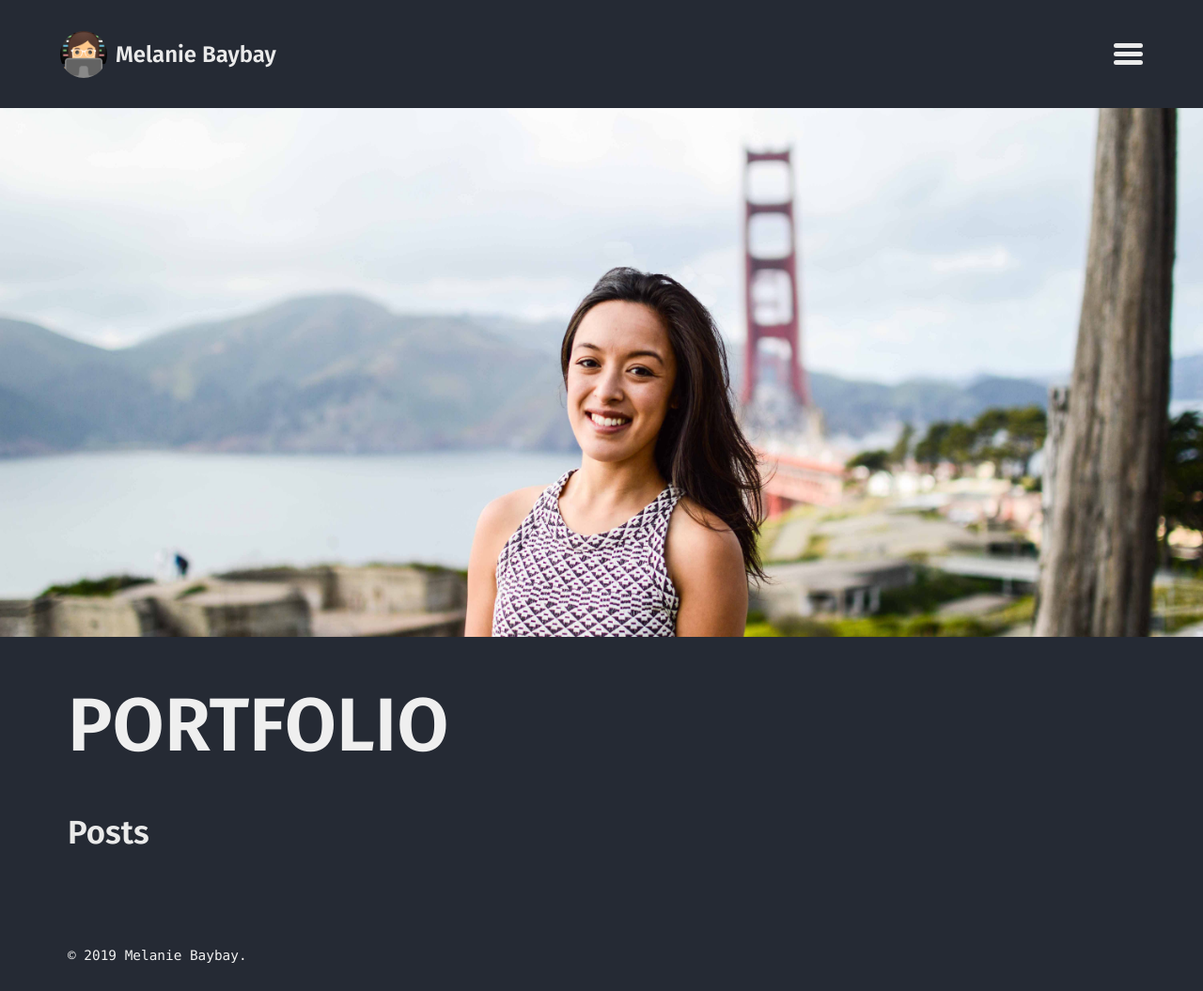
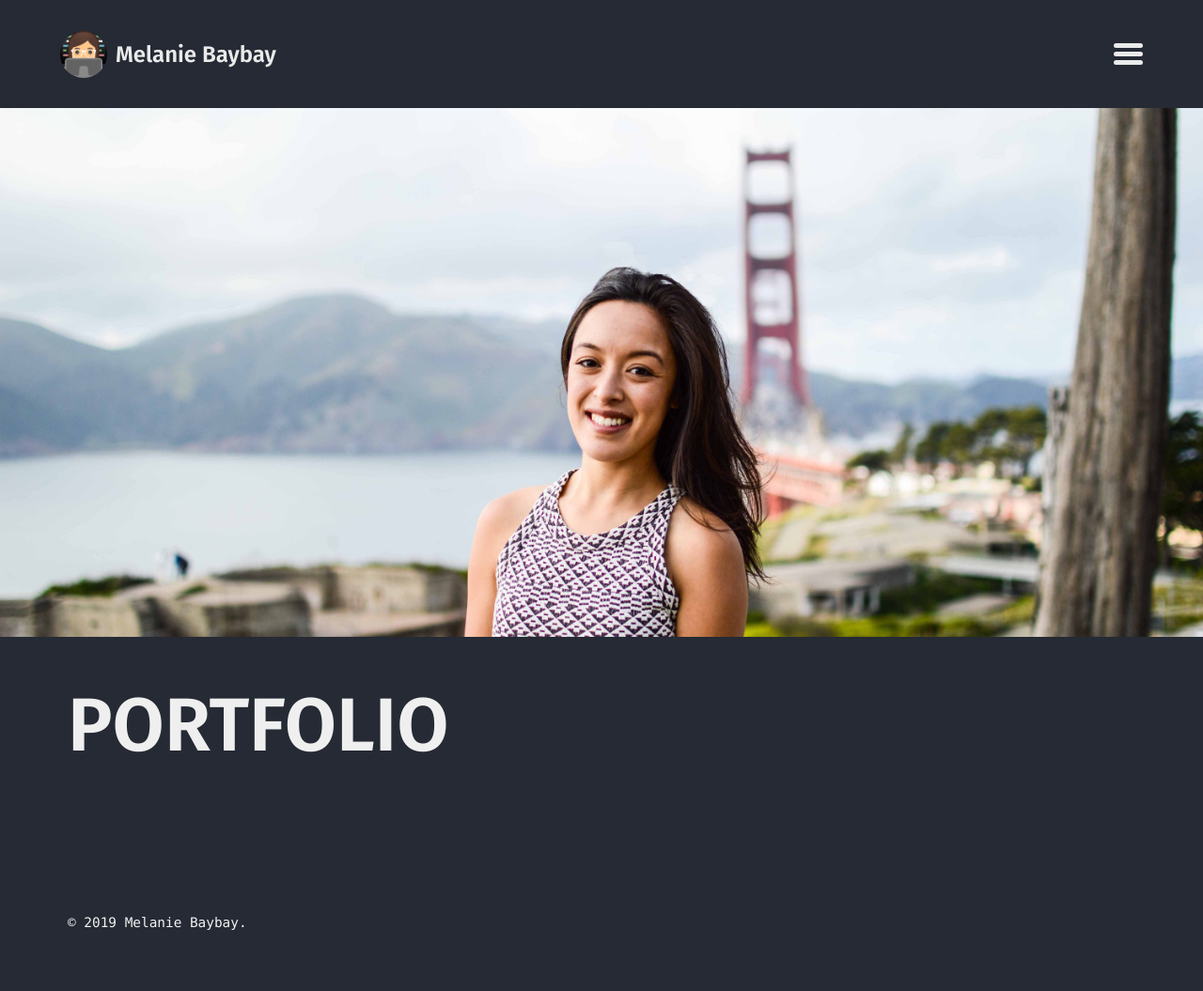
Before and after one commit to mbaybay/mbaybay.github.io, a Jekyll site: the page built from index.html, in a window 1280 px wide. Shown: the whole page at 94% size. Built offline with Jekyll 4.4.1, drawn with Linux system fonts in a browser that asks for light colours; the list of posts is cut into pages by our own code; after the commit the page ends 1021 px from its top, so only the background shows below that.

Commit message:
update home page

```diff
--- a/_layouts/home.html
+++ b/_layouts/home.html
@@ -9,8 +9,8 @@ layout: default
     <div>{{ content }}</div>
 
     <div>
-      <header class="section-title">
-        <h2>{{ site.data.theme.t.posts | default: 'Posts' }}{% if paginator.page > 1 %}{{ site.data.theme.t.page | default: 'Page' | prepend: ' - ' | append: ' ' }}{{ paginator.page }} {{ site.data.theme.t.of | default: 'of' }} {{ paginator.total_pages }}{% endif %}</h2>
+      <header class="">
+        <!-- <h2>{{ site.data.theme.t.posts | default: 'Posts' }}{% if paginator.page > 1 %}{{ site.data.theme.t.page | default: 'Page' | prepend: ' - ' | append: ' ' }}{{ paginator.page }} {{ site.data.theme.t.of | default: 'of' }} {{ paginator.total_pages }}{% endif %}</h2> -->
       </header>
       <div class="entries-{{ page.entries_layout | default: 'list' }}">
         {% if site.plugins contains 'jekyll-paginate' and page.paginate or site.gems contains 'jekyll-paginate' and page.paginate %}
```
